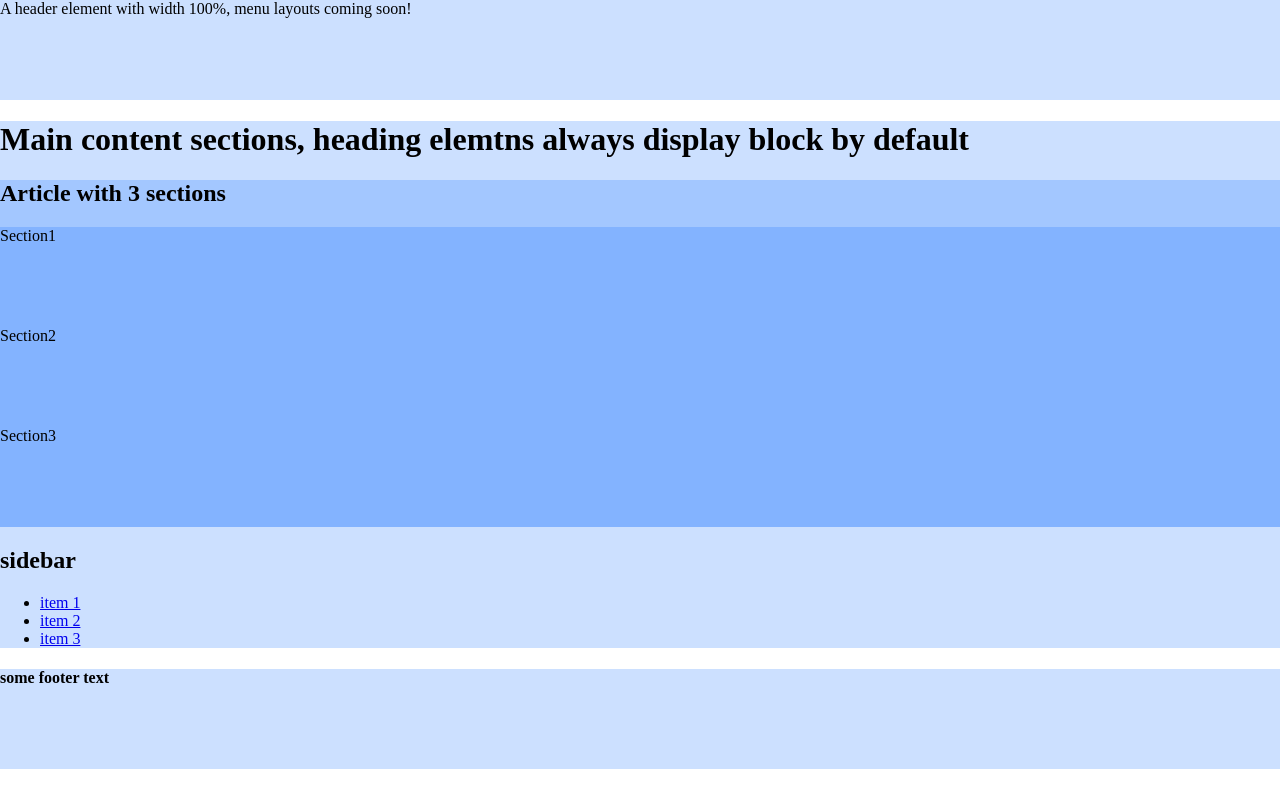
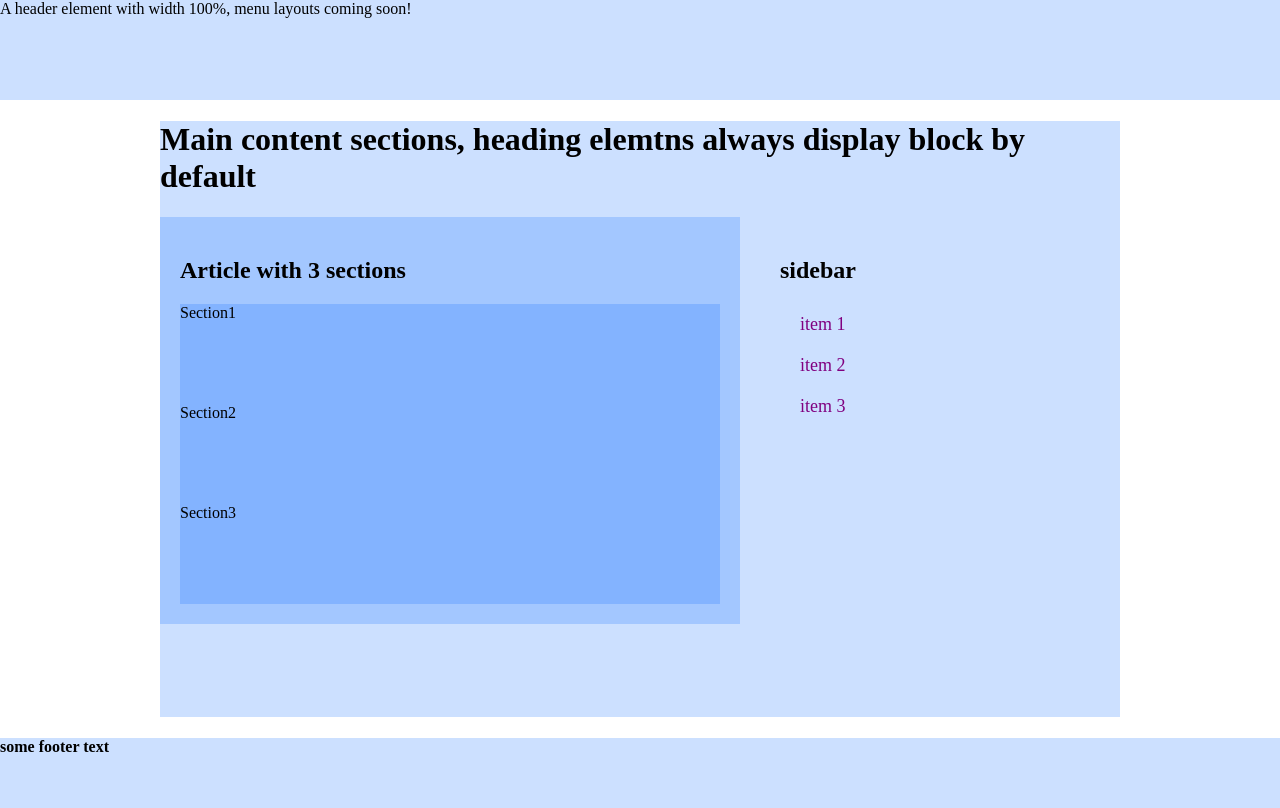
Before and after one commit to tse-jeff/webdev, a plain HTML site: page week3/week3_1/layout1.html in a window 1280 px wide. Drawn offline with Linux system fonts and the light colour scheme.

Commit message:
updated with class

```diff
--- a/week3/week3_1/layout1.html
+++ b/week3/week3_1/layout1.html
@@ -6,7 +6,7 @@
   <meta name="viewport" content="width=device-width, initial-scale-1">
   <title>Layout 1 pixels</title>
   <link rel="stylesheet" type="text/css" href="layouts/css/main.css">
-  <link rel="stylesheet" type="text/css" href="layouts/css/layout.css
+  <link rel="stylesheet" type="text/css" href="layouts/css/layout.css">
 </head>
 
 <body>
@@ -26,7 +26,7 @@
     </article>
     <aside>
       <h2>sidebar</h2>
-      <ul>
+      <ul class="vertical-menu">
         <li><a href="#">item 1</a></li>
         <li><a href="#">item 2</a></li>
         <li><a href="#">item 3</a></li>
--- /dev/null
+++ b/week3/week3_1/layouts/css/layout.css
@@ -0,0 +1,42 @@
+/* Layout 1, Pixels */
+
+main {
+  width: 960px;
+  /* first parameter is top and bottom, then is left and right
+  or could give 4 and have top right bot left */
+  margin: 0 auto;
+}
+
+article {
+  width: 580px;
+  float: left;
+  margin-right: 20px;
+}
+
+aside {
+  width: 300px;
+  float: left;
+  min-height: 500px;
+}
+
+article, aside {
+  padding: 20px;
+}
+
+ul.vertical-menu {
+  list-style-type: none;
+  padding: 0;
+}
+
+/* when there's a list item and an anchor inside of it */
+li a {
+  font-size: 18px;
+  color: purple;
+  text-decoration: none;
+  display: block;
+  padding: 10px 20px;
+}
+
+li a:hover {
+  background-color: rgba(0, 100, 255, .7);
+}
```
